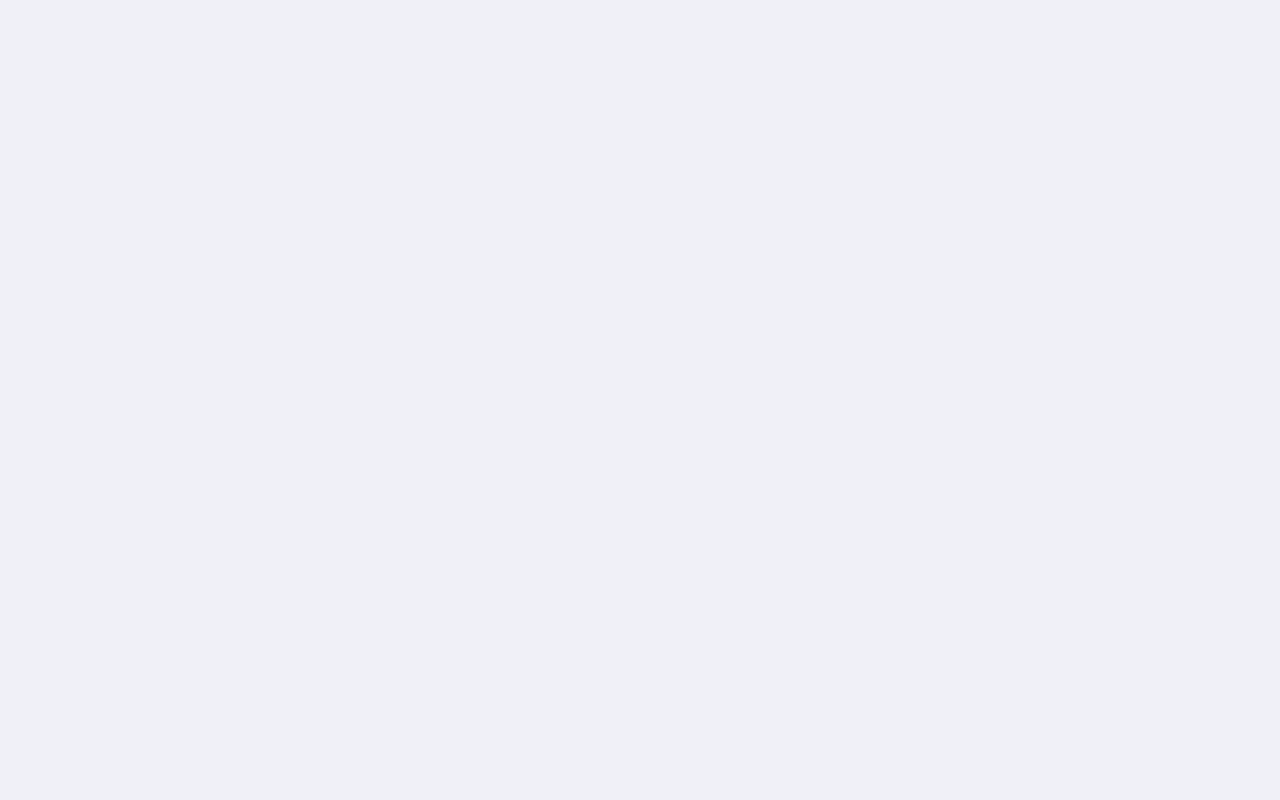
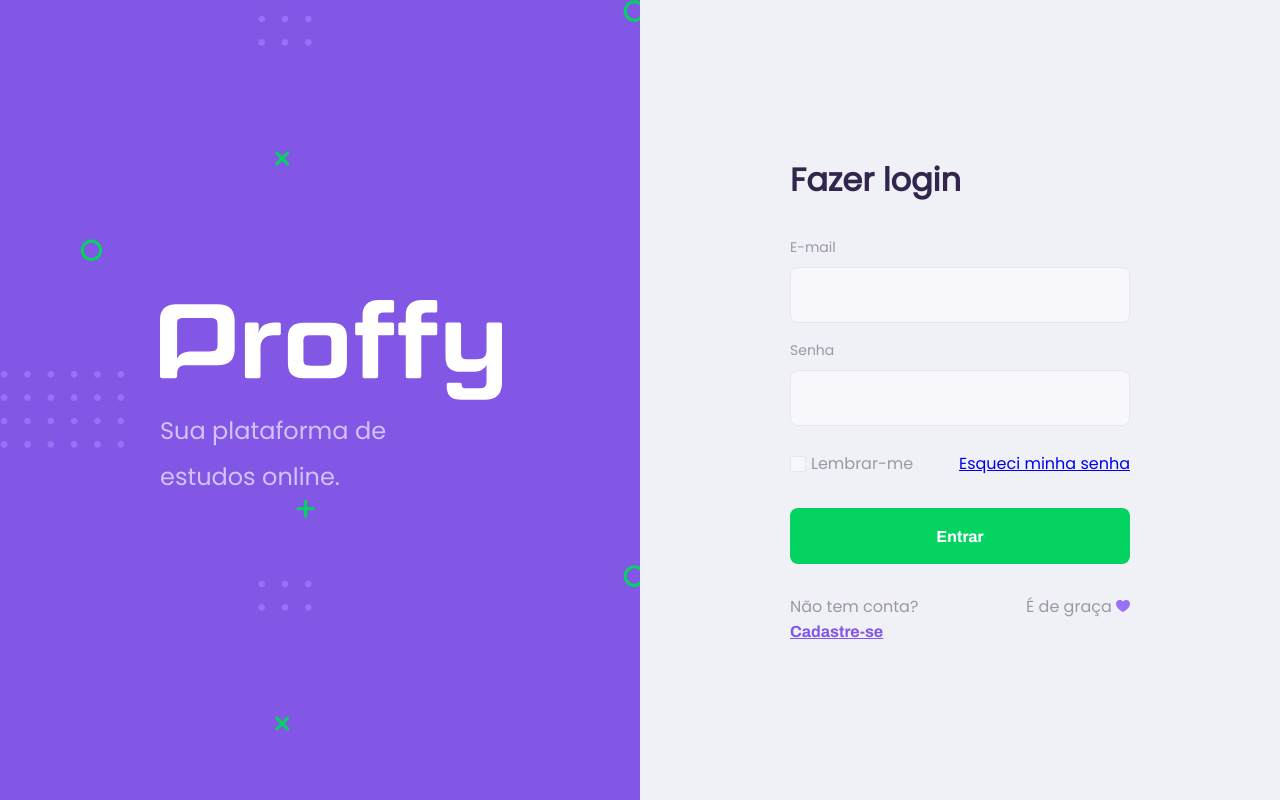
Before and after one commit to vadaeda/NLW-2, a React (Create React App) app in the folder web/: page /authenticate in a window 1280 px wide. Built offline with nearby package versions, Linux system fonts and the light colour scheme; the HTML template or start-up script is replaced by a standard one.

Commit message:
Layout 2.0
Primeira alteração para o layout 2.0

+ Pages: Login (layout)
+ Route: authenticate (LoginPage)
+ Component: Custom checkbox

```diff
--- /dev/null
+++ b/web/src/components/Checkbox/index.tsx
@@ -0,0 +1,20 @@
+import React, { InputHTMLAttributes } from 'react';
+
+import './styles.css';
+
+interface iInputProps extends InputHTMLAttributes<HTMLInputElement> {
+    name: string;
+    label: string;
+}
+
+const Checkbox:React.FC<iInputProps> = ({ name, label, ...rest }) => {
+    return(
+        <div className="check-block">
+            <label className={name}>
+                <input type="checkbox" id={name} {...rest}/> {" "}  {label}
+            </label>
+        </div>
+    );
+}
+
+export default Checkbox;
--- /dev/null
+++ b/web/src/components/Checkbox/styles.css
@@ -0,0 +1,39 @@
+.check-block{
+    position: relative;
+}
+
+.check-block label{
+    font-size: 1.6rem;
+    display: flex;
+    align-items: center;
+}
+
+.check-block label input:hover,
+.check-block label:hover {
+    cursor: pointer;
+}
+
+.check-block label input[type='checkbox'] {
+    appearance: none;
+    margin-right: 0.5rem;
+    outline: 0;
+    width: 1.6rem;
+    height: 1.6rem;
+    border-radius: 0.2rem;
+    background: var(--color-input-background);
+    border: 1px solid var(--color-line-in-white);
+}
+
+.check-block label input[type='checkbox']:checked {
+    background-color: var(--color-secundary);
+	border: 1px solid var(--color-secundary);
+}
+
+.check-block label input[type='checkbox']:checked:after {
+    content: '\2714';
+	font-size: 14px;
+	position: absolute;
+	top: 0px;
+	left: 3px;
+    color: #fff;
+}
--- /dev/null
+++ b/web/src/pages/Authenticate/index.tsx
@@ -0,0 +1,60 @@
+import React from 'react';
+
+import logoImg from '../../assets/images/logo.svg'
+import successImg from '../../assets/images/success-background.svg'
+import purpleHeartIcon from '../../assets/images/icons/purple-heart.svg'
+
+import './styles.css';
+import Input from '../../components/Input';
+import Checkbox from '../../components/Checkbox';
+import { Link } from 'react-router-dom';
+
+function Authenticate (){
+    return(
+        <div className="page-authenticate">
+            <div className="platform-content" style={
+                    {
+                        boxSizing: 'border-box',
+                        backgroundImage:`url(${successImg})`,
+                        backgroundSize: 'inherit',
+                        backgroundRepeat: 'no',
+                    }
+                }
+            >
+            {/* <div className="platform-content" > */}
+                <div className="logo-container" >
+                        <img src={logoImg} alt=""/>
+                        <h2>Sua plataforma de <br/>estudos online.</h2>
+                </div>
+
+                {/* <img src={successImg} alt="Plataforma de estudos" className="success-image"/> */}
+            </div>
+
+            <div className="authenticate-content">
+                <form>
+                    <fieldset>
+                        <h1>Fazer login</h1>
+                        <Input name='email' label="E-mail"/>
+                        <Input name='password' label="Senha"/>
+
+                        <p>
+                            <Checkbox name='remindme' label='Lembrar-me'/>
+                            <Link to="/" className="link">Esqueci minha senha</Link>
+                        </p>
+                        <button type='submit'>Entrar</button>
+                    </fieldset>
+
+                    <footer>
+                        <p>Não tem conta?<br/><Link to="/" className="link">Cadastre-se</Link></p>
+                        <p>É de graça <img src={purpleHeartIcon} alt="Coração roxo"/></p>
+                    </footer>
+                </form>
+
+
+            </div>
+
+        </div>
+    );
+}
+
+export default Authenticate;
--- /dev/null
+++ b/web/src/pages/Authenticate/styles.css
@@ -0,0 +1,99 @@
+.page-authenticate {
+    display: flex;
+    height: 100vh;
+    width: 100vw;
+    color: var(--color-text-in-primary);
+}
+
+.platform-content{
+    display: flex;
+    width: 100%;
+    height: 100vh;
+    background: var(--color-primary);
+    /* overflow: hidden; */
+    min-width: 50vw;
+}
+
+.logo-container img{
+    height: 10rem;
+}
+
+.logo-container {
+    display: flex;
+    flex-direction: column;
+    margin: 12.5vw;
+}
+
+.logo-container h2{
+    font-weight: 500;
+    font-size: 2.4rem;
+    line-height: 4.6rem;
+    margin-top: 0.8rem;
+}
+
+
+
+.authenticate-content {
+    display: flex;
+    overflow: hidden;
+    flex-direction: column;
+    justify-content: center;
+    align-items: center;
+    min-width: 50vw;
+}
+
+.authenticate-content form{
+    min-width: 38rem;
+    max-width: 74rem;
+    padding: 2rem 2rem;
+    color: var(--color-text-complement);
+}
+
+.authenticate-content form fieldset{
+    border: 0;
+}
+
+.authenticate-content form h1{
+    color: var(--color-text-title);
+    margin-bottom: 3rem;
+}
+
+
+
+.authenticate-content button{
+    width: 100%;
+    height: 5.6rem;
+    background: var(--color-secundary);
+    color: var(--color-button-text);
+    border: 0;
+    border-radius: 0.8rem;
+    cursor: pointer;
+    font: 700 1.6rem Archivo;
+    display: flex;
+    align-items: center;
+    justify-content: center;
+    text-decoration: none;
+    transition: background-color 0.2s;
+    margin-top: 3.2rem;
+}
+
+.authenticate-content button:hover{
+    background: var(--color-secundary-dark);
+}
+
+.authenticate-content form fieldset p{
+    display: flex;
+    justify-content: space-between;
+    margin: 2.5rem 0;
+}
+
+.authenticate-content footer{
+    display: flex;
+    justify-content: space-between;
+    padding-top: 3rem;
+}
+
+.authenticate-content footer p .link{
+    font: 700 1.6rem Archivo;
+    color: var(--color-primary);
+}
--- a/web/src/routes.tsx
+++ b/web/src/routes.tsx
@@ -2,6 +2,7 @@ import React from 'react';
 import { BrowserRouter, Route } from 'react-router-dom';
 
 import Landing from './pages/Landing'
+import Authenticate from './pages/Authenticate'
 import TeacherList from './pages/TeacherList';
 import TeacherForm from './pages/TeacherForm';
 
@@ -9,6 +10,7 @@ function Routes(){
     return (
         <BrowserRouter>
             <Route exact path="/" component={Landing}/>
+            <Route path='/authenticate' component={Authenticate} />
             <Route path="/study" component={TeacherList}/>
             <Route path="/give-classes" component={TeacherForm}/>
         </BrowserRouter>
```
